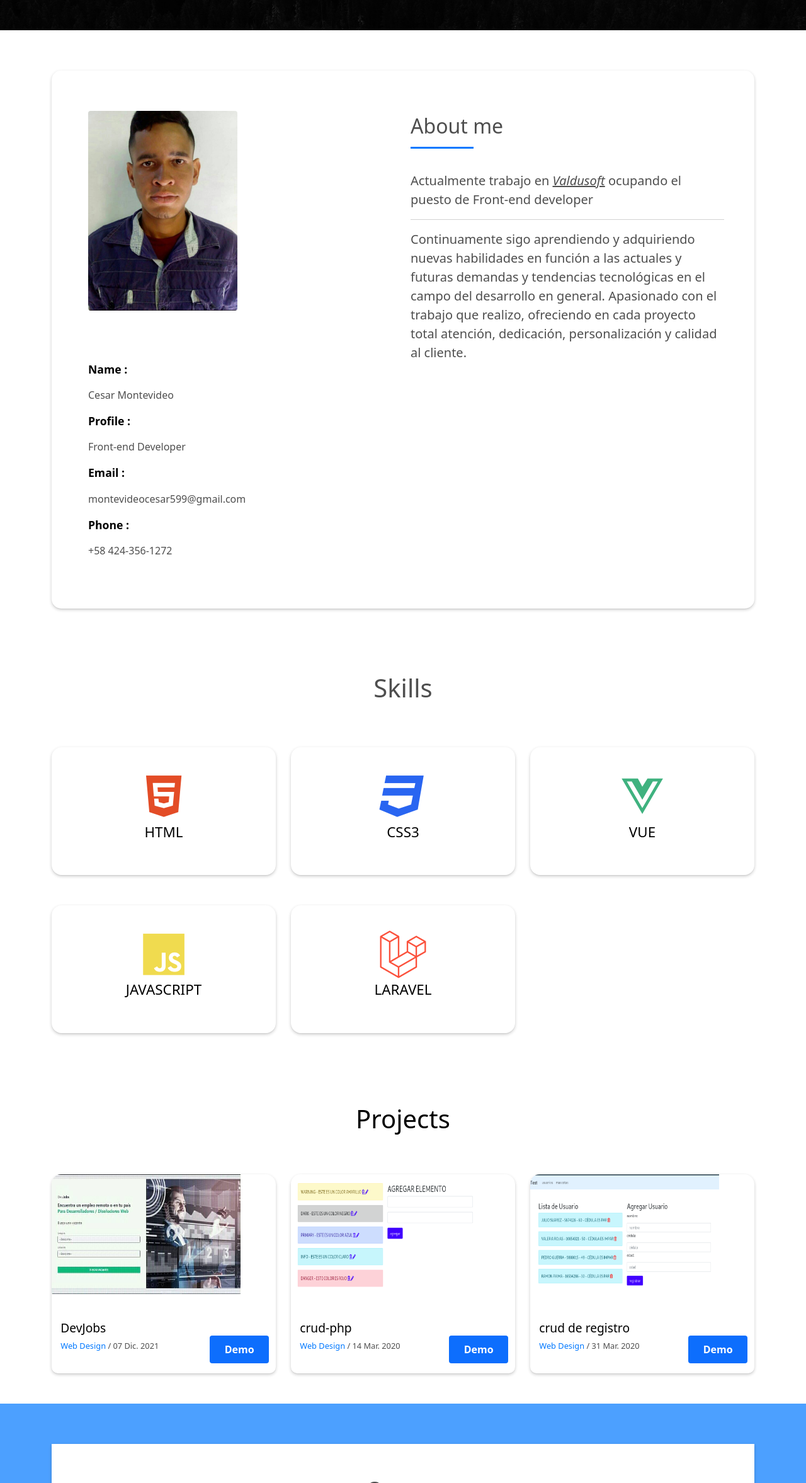
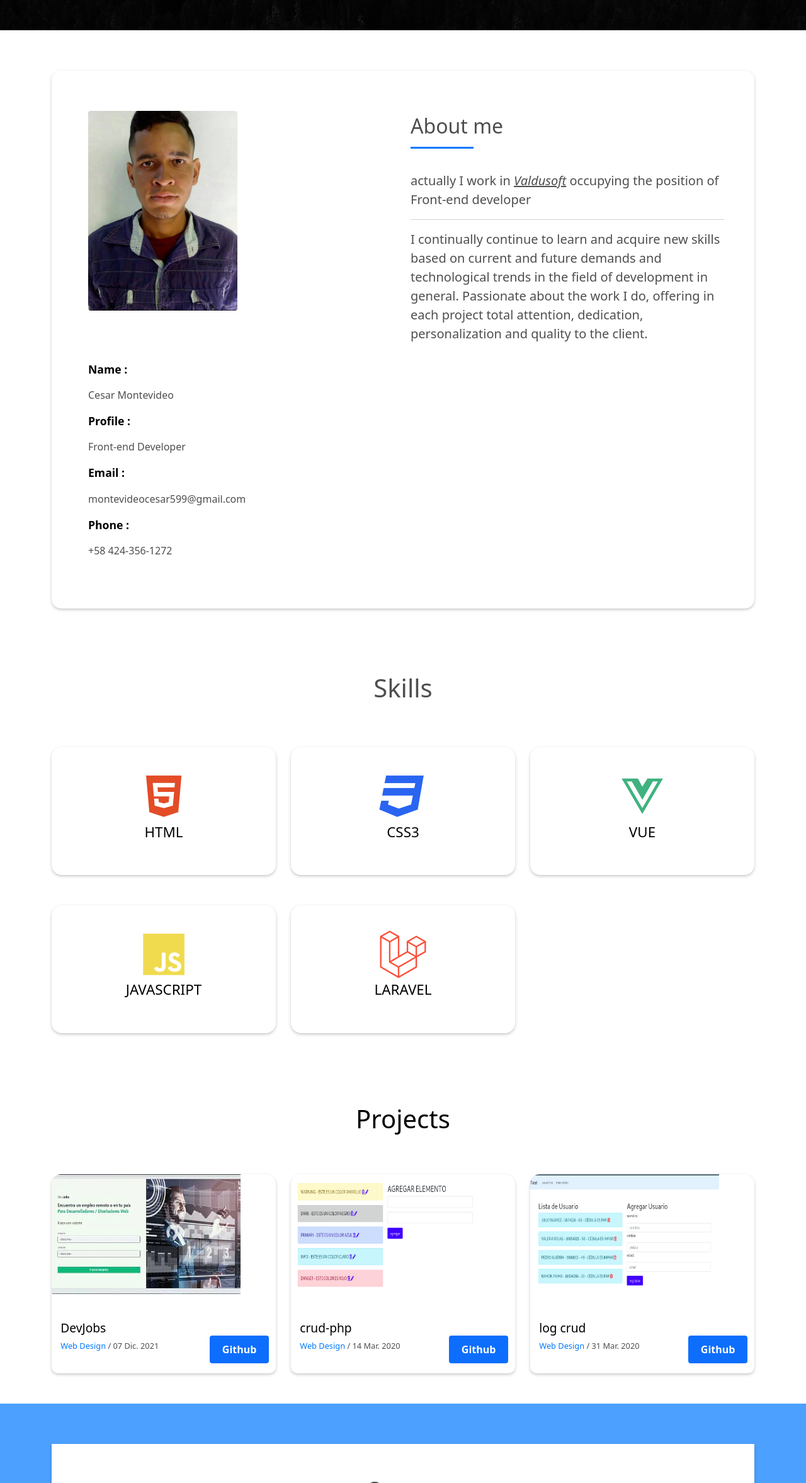
Before and after one commit to cesar899/portafolio_v3, a plain HTML site: page index.html in a window 1280 px wide. Shown: the part 752-3106 px from the top of the page at 63% size. Drawn offline with Linux system fonts and the light colour scheme.

Commit message:
secund commit

```diff
--- a/index.html
+++ b/index.html
@@ -89,12 +89,12 @@
                         </p>
                       </div>
                       <p class="lead" >
-                         Actualmente trabajo en <a href="https://valdusoft.com/" target="_blank"><i><u class="valdusoft">Valdusoft</u></i></a> ocupando el puesto de Front-end developer
+                        actually I work in <a href="https://valdusoft.com/" target="_blank"><i><u class="valdusoft">Valdusoft</u></i></a> occupying the position of Front-end developer
                       </p>
                       <hr>
                       <p class="lead">
-                        Continuamente sigo aprendiendo y adquiriendo nuevas habilidades en función a las actuales y futuras demandas y tendencias tecnológicas en el campo del  desarrollo  en general.
-                        Apasionado con el trabajo que realizo, ofreciendo en cada proyecto total atención, dedicación, personalización y calidad al cliente.
+                        I continually continue to learn and acquire new skills based on current and future demands and technological trends in the field of development in general.
+                        Passionate about the work I do, offering in each project total attention, dedication, personalization and quality to the client.
                       </p>
                     </div>
                   </div>
@@ -206,7 +206,7 @@
                     <div class="col-sm-4">
                       <div class="mt-4">
                         <div class="d-grid gap-2  mx-auto">
-                          <a class="btn btn-primary button-three" aria-label="github" href="https://github.com/cesar899/plataforma-de-empleo" target="_blank"><span>Demo</span></a>
+                          <a class="btn btn-primary button-three" aria-label="github" href="https://github.com/cesar899/plataforma-de-empleo" target="_blank"><span>Github</span></a>
                         </div>
                       </div>
                     </div>
@@ -230,7 +230,7 @@
                     <div class="col-sm-4">
                       <div class="mt-4">
                         <div class="d-grid gap-2  mx-auto">
-                          <a class="btn btn-primary button-three" aria-label="project" href="https://github.com/cesar899/proyecto_v2" target="_blank"><span>Demo</span></a>
+                          <a class="btn btn-primary button-three" aria-label="project" href="https://github.com/cesar899/proyecto_v2" target="_blank"><span>Github</span></a>
                         </div>
                       </div>
                     </div>
@@ -246,7 +246,7 @@
                 <div class="work-content">
                   <div class="row">
                     <div class="col-sm-8">
-                      <h2 class="w-title">crud de registro</h2>
+                      <h2 class="w-title">log crud</h2>
                       <div class="w-more">
                         <span class="w-ctegory">Web Design</span> / <span class="w-date">31 Mar. 2020</span>
                       </div>
@@ -254,7 +254,7 @@
                     <div class="col-sm-4">
                       <div class="mt-4">
                         <div class="d-grid gap-2  mx-auto">
-                          <a class="btn btn-primary button-three" aria-label="project" href="https://github.com/cesar899/crud-php" target="_blank"><span>Demo</span></a>
+                          <a class="btn btn-primary button-three" aria-label="project" href="https://github.com/cesar899/crud-php" target="_blank"><span>Github</span></a>
                         </div>
                         </div>
                       </div>
```
